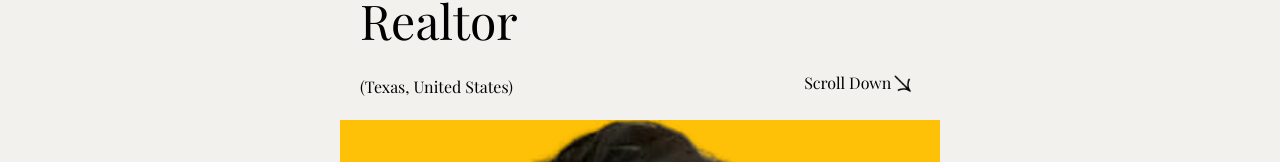
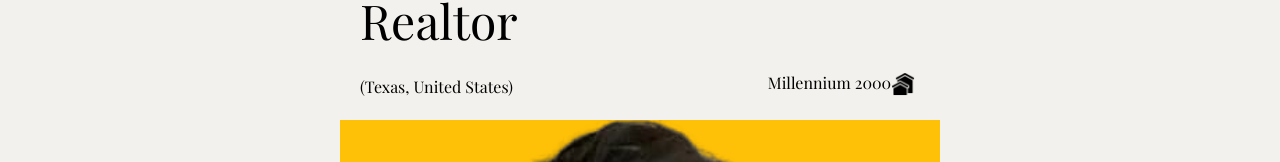
Before and after one commit to gtzjesus/JesicaArreola, a React (Vite) app: page / in a window 1280 px wide. Shown: the part 132-294 px from the top of the page. Built offline with nearby package versions, Linux system fonts and the light colour scheme; no server answers.

Commit message:
Millennium Brokerage added

```diff
--- a/src/components/form/Form.jsx
+++ b/src/components/form/Form.jsx
@@ -408,6 +408,7 @@ function Form() {
           </FormRow>
         </FormButton>
       </StyledForm>
+      <br />
       <hr />
     </>
   );
--- a/src/components/landing/Landing.jsx
+++ b/src/components/landing/Landing.jsx
@@ -73,9 +73,9 @@ function Landing() {
       <Scroll>
         <SubTitle>(Texas, United States)</SubTitle>
         <Hint>
-          <Element>Scroll Down</Element>
+          <Element>Millennium 2000</Element>
           <Element>
-            <Icon src="/icons/downarrow.png"></Icon>
+            <Icon src="/icons/realestate.png"></Icon>
           </Element>
         </Hint>
       </Scroll>
```
Also changed, not shown: public/icons/realestate.png (added).
